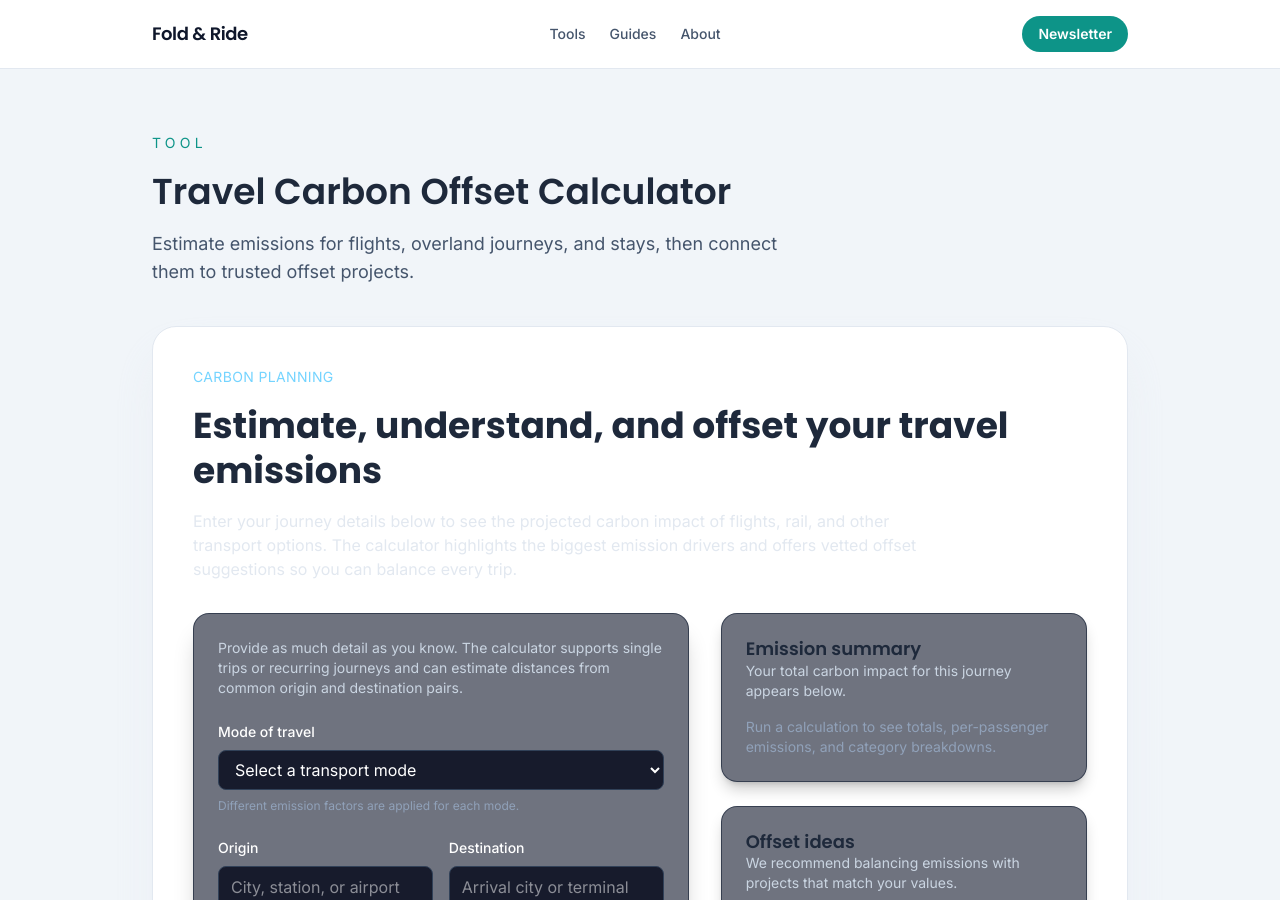
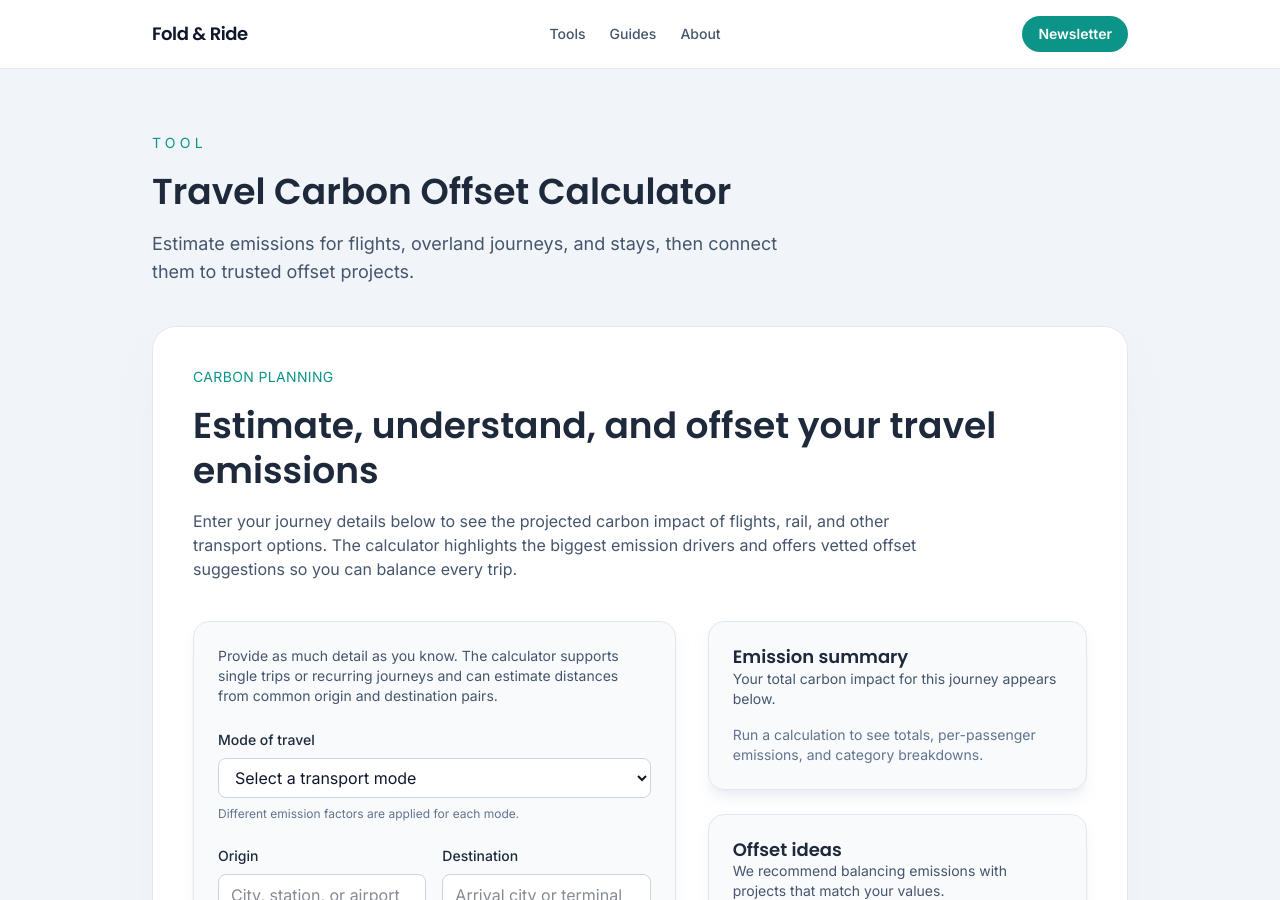
Before and after one commit to krussll/foldandride, a Jekyll site: the page built from tools/travel-carbon-offset-calculator.html, in a window 1280 px wide and 900 px high. Built offline with Jekyll 4.4.1, drawn with Linux system fonts in a browser that asks for light colours.

Commit message:
Restyle carbon tool for light theme readability

```diff
--- a/tools/travel-carbon-offset-calculator.html
+++ b/tools/travel-carbon-offset-calculator.html
@@ -4,33 +4,33 @@ title: "Travel Carbon Offset Calculator"
 description: "Estimate emissions for flights, overland journeys, and stays, then connect them to trusted offset projects."
 function: calcCarbon
 ---
-<section class="space-y-8">
-  <header class="space-y-4 text-white">
-    <p class="text-sm uppercase tracking-wide text-sky-300">Carbon Planning</p>
-    <h1 class="text-3xl font-bold sm:text-4xl">Estimate, understand, and offset your travel emissions</h1>
-    <p class="max-w-3xl text-base text-slate-200">
+<section class="space-y-10">
+  <header class="space-y-4 text-slate-800">
+    <p class="text-sm uppercase tracking-wide text-[#0D9488]">Carbon Planning</p>
+    <h1 class="text-3xl font-semibold text-slate-900 sm:text-4xl">Estimate, understand, and offset your travel emissions</h1>
+    <p class="max-w-3xl text-base text-slate-600">
       Enter your journey details below to see the projected carbon impact of flights, rail, and other transport options. The
       calculator highlights the biggest emission drivers and offers vetted offset suggestions so you can balance every trip.
     </p>
   </header>
 
-  <section class="grid gap-8 lg:grid-cols-[1.15fr_0.85fr]">
+  <section class="grid gap-8 lg:grid-cols-[1.12fr_0.88fr]">
     <form
       id="carbon-calculator-form"
-      class="space-y-6 rounded-2xl border border-slate-800/70 bg-slate-900/60 p-6 shadow-xl shadow-black/20"
+      class="space-y-6 rounded-2xl border border-slate-200 bg-slate-50 p-6 shadow-lg shadow-slate-200/70"
       aria-describedby="carbon-calculator-helper"
     >
-      <div id="carbon-calculator-helper" class="text-sm text-slate-300">
+      <div id="carbon-calculator-helper" class="text-sm text-slate-600">
         Provide as much detail as you know. The calculator supports single trips or recurring journeys and can estimate
         distances from common origin and destination pairs.
       </div>
 
       <div class="space-y-2">
-        <label for="travel-mode" class="block text-sm font-medium text-white">Mode of travel</label>
+        <label for="travel-mode" class="block text-sm font-medium text-slate-800">Mode of travel</label>
         <select
           id="travel-mode"
           name="travelMode"
-          class="w-full rounded-lg border border-slate-700 bg-slate-950/80 px-3 py-2 text-white focus:border-sky-400 focus:outline-none focus:ring focus:ring-sky-500/30"
+          class="w-full rounded-lg border border-slate-300 bg-white px-3 py-2 text-slate-900 focus:border-[#0D9488] focus:outline-none focus:ring focus:ring-[#0D9488]/20"
           required
         >
           <option value="" disabled selected>Select a transport mode</option>
@@ -40,40 +40,40 @@ function: calcCarbon
           <option value="car">Car</option>
           <option value="ferry">Ferry</option>
         </select>
-        <p class="text-xs text-slate-400">Different emission factors are applied for each mode.</p>
+        <p class="text-xs text-slate-500">Different emission factors are applied for each mode.</p>
       </div>
 
       <div class="grid gap-4 sm:grid-cols-2">
         <div class="space-y-2">
-          <label for="origin" class="block text-sm font-medium text-white">Origin</label>
+          <label for="origin" class="block text-sm font-medium text-slate-800">Origin</label>
           <input
             id="origin"
             name="origin"
             type="text"
             placeholder="City, station, or airport"
-            class="w-full rounded-lg border border-slate-700 bg-slate-950/80 px-3 py-2 text-white focus:border-sky-400 focus:outline-none focus:ring focus:ring-sky-500/30"
+            class="w-full rounded-lg border border-slate-300 bg-white px-3 py-2 text-slate-900 focus:border-[#0D9488] focus:outline-none focus:ring focus:ring-[#0D9488]/20"
             aria-describedby="origin-helper"
           />
-          <p id="origin-helper" class="text-xs text-slate-400">Use IATA, station codes, or city names for best accuracy.</p>
+          <p id="origin-helper" class="text-xs text-slate-500">Use IATA, station codes, or city names for best accuracy.</p>
         </div>
         <div class="space-y-2">
-          <label for="destination" class="block text-sm font-medium text-white">Destination</label>
+          <label for="destination" class="block text-sm font-medium text-slate-800">Destination</label>
           <input
             id="destination"
             name="destination"
             type="text"
             placeholder="Arrival city or terminal"
-            class="w-full rounded-lg border border-slate-700 bg-slate-950/80 px-3 py-2 text-white focus:border-sky-400 focus:outline-none focus:ring focus:ring-sky-500/30"
+            class="w-full rounded-lg border border-slate-300 bg-white px-3 py-2 text-slate-900 focus:border-[#0D9488] focus:outline-none focus:ring focus:ring-[#0D9488]/20"
             aria-describedby="destination-helper"
           />
-          <p id="destination-helper" class="text-xs text-slate-400">
+          <p id="destination-helper" class="text-xs text-slate-500">
             Leave origin and destination blank to enter a custom distance below.
           </p>
         </div>
       </div>
 
       <div class="space-y-2">
-        <label for="distance" class="block text-sm font-medium text-white">Distance (optional)</label>
+        <label for="distance" class="block text-sm font-medium text-slate-800">Distance (optional)</label>
         <input
           id="distance"
           name="distance"
@@ -81,18 +81,18 @@ function: calcCarbon
           min="0"
           step="1"
           placeholder="Enter kilometers"
-          class="w-full rounded-lg border border-slate-700 bg-slate-950/80 px-3 py-2 text-white focus:border-sky-400 focus:outline-none focus:ring focus:ring-sky-500/30"
+          class="w-full rounded-lg border border-slate-300 bg-white px-3 py-2 text-slate-900 focus:border-[#0D9488] focus:outline-none focus:ring focus:ring-[#0D9488]/20"
         />
-        <p class="text-xs text-slate-400">If provided, this value overrides the route lookup.</p>
+        <p class="text-xs text-slate-500">If provided, this value overrides the route lookup.</p>
       </div>
 
       <div class="grid gap-4 sm:grid-cols-2">
         <div class="space-y-2">
-          <label for="cabin-class" class="block text-sm font-medium text-white">Cabin or vehicle class</label>
+          <label for="cabin-class" class="block text-sm font-medium text-slate-800">Cabin or vehicle class</label>
           <select
             id="cabin-class"
             name="cabinClass"
-            class="w-full rounded-lg border border-slate-700 bg-slate-950/80 px-3 py-2 text-white focus:border-sky-400 focus:outline-none focus:ring focus:ring-sky-500/30"
+            class="w-full rounded-lg border border-slate-300 bg-white px-3 py-2 text-slate-900 focus:border-[#0D9488] focus:outline-none focus:ring focus:ring-[#0D9488]/20"
           >
             <option value="" disabled selected>Select a class</option>
             <option value="economy">Economy</option>
@@ -103,10 +103,10 @@ function: calcCarbon
             <option value="hybrid">Hybrid vehicle</option>
             <option value="diesel">Diesel vehicle</option>
           </select>
-          <p class="text-xs text-slate-400">Aircraft cabin or vehicle efficiency setting.</p>
+          <p class="text-xs text-slate-500">Aircraft cabin or vehicle efficiency setting.</p>
         </div>
         <div class="space-y-2">
-          <label for="frequency" class="block text-sm font-medium text-white">Trip frequency</label>
+          <label for="frequency" class="block text-sm font-medium text-slate-800">Trip frequency</label>
           <input
             id="frequency"
             name="frequency"
@@ -114,15 +114,15 @@ function: calcCarbon
             min="1"
             step="1"
             value="1"
-            class="w-full rounded-lg border border-slate-700 bg-slate-950/80 px-3 py-2 text-white focus:border-sky-400 focus:outline-none focus:ring focus:ring-sky-500/30"
+            class="w-full rounded-lg border border-slate-300 bg-white px-3 py-2 text-slate-900 focus:border-[#0D9488] focus:outline-none focus:ring focus:ring-[#0D9488]/20"
             aria-describedby="frequency-helper"
           />
-          <p id="frequency-helper" class="text-xs text-slate-400">Number of times you complete this trip per year.</p>
+          <p id="frequency-helper" class="text-xs text-slate-500">Number of times you complete this trip per year.</p>
         </div>
       </div>
 
       <div class="space-y-2">
-        <label for="passengers" class="block text-sm font-medium text-white">Passengers</label>
+        <label for="passengers" class="block text-sm font-medium text-slate-800">Passengers</label>
         <input
           id="passengers"
           name="passengers"
@@ -130,37 +130,37 @@ function: calcCarbon
           min="1"
           step="1"
           value="1"
-          class="w-full rounded-lg border border-slate-700 bg-slate-950/80 px-3 py-2 text-white focus:border-sky-400 focus:outline-none focus:ring focus:ring-sky-500/30"
+          class="w-full rounded-lg border border-slate-300 bg-white px-3 py-2 text-slate-900 focus:border-[#0D9488] focus:outline-none focus:ring focus:ring-[#0D9488]/20"
           aria-describedby="passengers-helper"
         />
-        <p id="passengers-helper" class="text-xs text-slate-400">Include all travellers you are offsetting for.</p>
+        <p id="passengers-helper" class="text-xs text-slate-500">Include all travellers you are offsetting for.</p>
       </div>
 
       <div class="flex flex-wrap items-center gap-3 pt-2">
         <button
           type="submit"
-          class="inline-flex items-center justify-center rounded-full bg-sky-500 px-5 py-2 text-sm font-semibold text-slate-950 transition hover:bg-sky-400 focus:outline-none focus:ring focus:ring-sky-500/40"
+          class="inline-flex items-center justify-center rounded-full bg-[#0D9488] px-5 py-2 text-sm font-semibold text-white transition hover:bg-[#0fb7a4] focus:outline-none focus:ring focus:ring-[#0D9488]/40"
         >
           Calculate emissions
         </button>
-        <p class="text-xs text-slate-400">Results update instantly when new data is available.</p>
+        <p class="text-xs text-slate-500">Results update instantly when new data is available.</p>
       </div>
     </form>
 
     <div class="space-y-6">
-      <section class="rounded-2xl border border-slate-800/70 bg-slate-900/60 p-6 shadow-lg shadow-black/20">
-        <h2 class="text-lg font-semibold text-white">Emission summary</h2>
-        <p class="text-sm text-slate-300">Your total carbon impact for this journey appears below.</p>
-        <div id="carbon-results" class="mt-4 space-y-3 text-sm text-slate-200">
-          <p class="text-slate-400">Run a calculation to see totals, per-passenger emissions, and category breakdowns.</p>
+      <section class="rounded-2xl border border-slate-200 bg-slate-50 p-6 shadow-lg shadow-slate-200/70">
+        <h2 class="text-lg font-semibold text-slate-900">Emission summary</h2>
+        <p class="text-sm text-slate-600">Your total carbon impact for this journey appears below.</p>
+        <div id="carbon-results" class="mt-4 space-y-3 text-sm text-slate-700">
+          <p class="text-slate-500">Run a calculation to see totals, per-passenger emissions, and category breakdowns.</p>
         </div>
       </section>
 
-      <section class="rounded-2xl border border-slate-800/70 bg-slate-900/60 p-6 shadow-lg shadow-black/20">
-        <h2 class="text-lg font-semibold text-white">Offset ideas</h2>
-        <p class="text-sm text-slate-300">We recommend balancing emissions with projects that match your values.</p>
-        <div id="offset-suggestions" class="mt-4 space-y-3 text-sm text-slate-200">
-          <p class="text-slate-400">Calculated offsets will populate with vetted partner projects and pricing.</p>
+      <section class="rounded-2xl border border-slate-200 bg-slate-50 p-6 shadow-lg shadow-slate-200/70">
+        <h2 class="text-lg font-semibold text-slate-900">Offset ideas</h2>
+        <p class="text-sm text-slate-600">We recommend balancing emissions with projects that match your values.</p>
+        <div id="offset-suggestions" class="mt-4 space-y-3 text-sm text-slate-700">
+          <p class="text-slate-500">Calculated offsets will populate with vetted partner projects and pricing.</p>
         </div>
       </section>
     </div>
```
